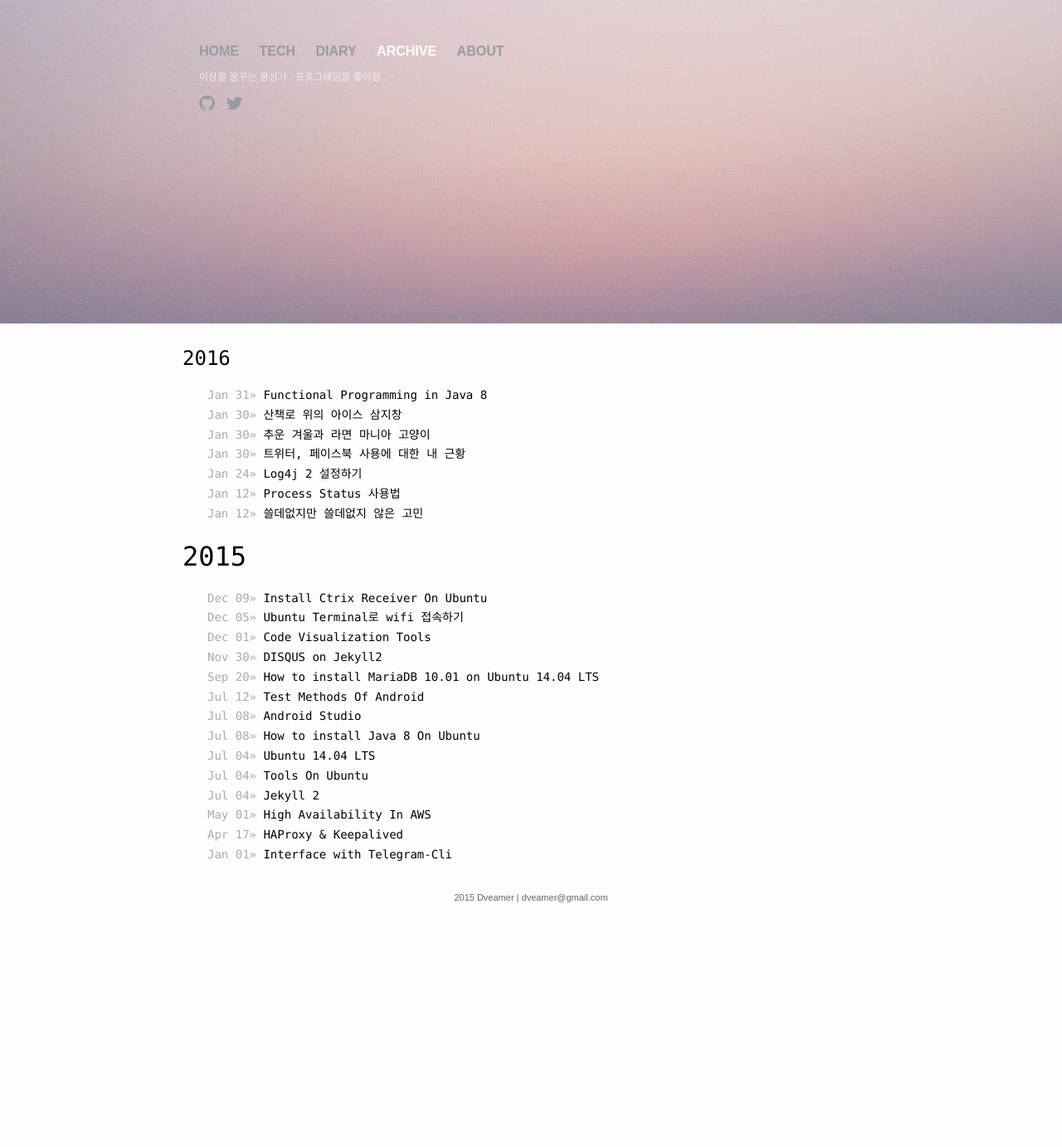
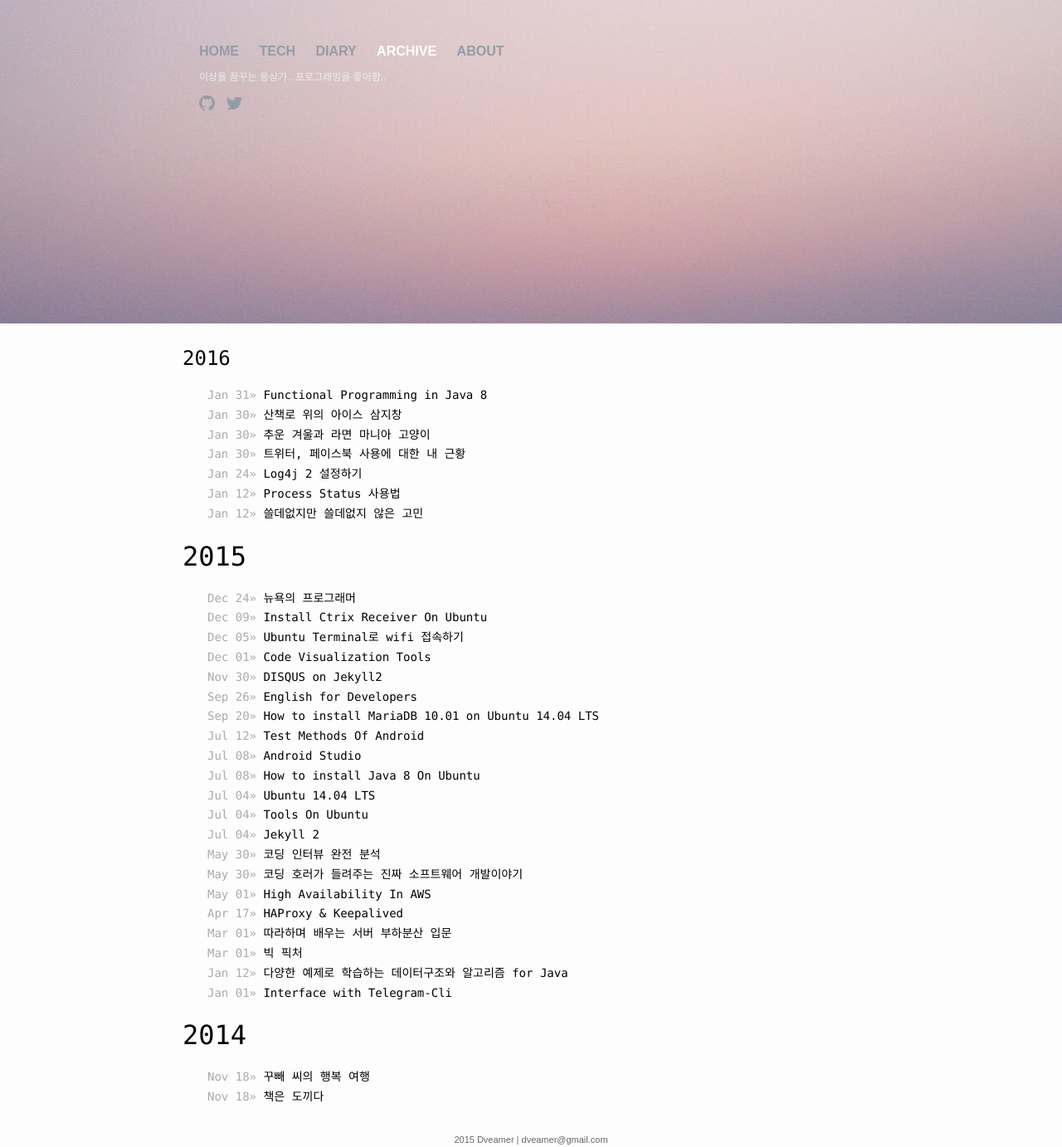
Before and after one commit to dveamer/dveamer.github.io, a Jekyll site: the page built from archive.html, in a window 1280 px wide. Shown: the whole page at 83% size. Built offline with Jekyll 4.4.1, drawn with Linux system fonts in a browser that asks for light colours; Markdown is read by kramdown in place of the engine named in the settings; comment, search, counter and statistics services are not loaded; before the commit the page ends 1091 px from its top, so only the background shows below that.

Commit message:
add articles

```diff
--- /dev/null
+++ b/_posts/Books/2014-11-18-BooksAreAxes.md
@@ -0,0 +1,36 @@
+---
+layout: post
+title:  "책은 도끼다"
+date:   2014-11-18 00:00:00
+categories: Books
+tags: humanities
+---
+![책은 도끼다](http://image.aladin.co.kr/product/1318/66/cover/8956055467_2.jpg)
+( 이미지 출처 : [알라딘](http://www.aladin.co.kr/shop/wproduct.aspx?ItemId=13186604) )
+
+  * 박웅현 지음
+  * 북하우스 출판
+
+연말이 되면 약간 조급해진다.
+
+올해도 읽은 책은 전공서적 같은 것 따위 밖에 없구나.
+소설이나 인문학 책 좀 읽어야 할 텐데..
+
+이런 조급함? ㅋ
+
+<!--more-->
+
+이 책은 그런 조급함 속에서 구매를 했던 것으로 기억된다.
+
+박웅현 작가(?)의 "여덟 단어" 를 꽤나 재미있게 읽었었다.
+아마도 "책은 도끼다" 이 책은 "여덟 단어"에 의한 기대감으로 인해 구매하게 된 것 같다.
+
+다른 사람들의 책을 소개하고 그 배경을 설명해주는 내용인데
+그 책을 소개하기 위해 다른 책 혹은 다른 사람의 말을 인용하기도한다.
+
+인문학적으로 배경지식이 거의 바닥인 나에게는 재미있기가 굉장히 힘든 책이다.
+
+사실 구매하기 전에 조금이라도 읽어봤다면 금방 알아챘을만한 책이지만
+조급함과 기대감에 얼렁뚱땅 구매해버린 책인듯
+
+결국 몇페이지 읽지도 못했다.
--- /dev/null
+++ b/_posts/Books/2014-11-18-TravelForHappy.md
@@ -0,0 +1,25 @@
+---
+layout: post
+title:  "꾸빼 씨의 행복 여행"
+date:   2014-11-18 00:00:00
+categories: Books
+tags: Novel
+---
+![꾸빼 씨의 행복 여행](http://image.aladin.co.kr/product/50/80/cover/8995501448_2.jpg)
+( 이미지 출처 : [알라딘](http://www.aladin.co.kr/shop/wproduct.aspx?ItemId=508047) )
+
+  * 프랑수아 를로르 지음
+  * 이지연 그림, 오유란 옮김
+  * 오래된 미래 출판
+  * 전자책 구매
+
+꾸빼 씨가 행복이 무엇인지 답을 얻기 위해 여행을 다닌다.
+다행히 관광여행을 다니며 느끼는 행복을 묘사한 책은 아니다.
+
+답을 얻기 위한 여행은 역시나 사람과 사건을 만나는 것으로 시작된다.
+
+<!--more-->
+
+꾸빼씨가 얻게되는 답들은 새롭거나 놀라운 것들은 아니지만 한번 읽어보기를 권한다.
+
+스토리 전개가 빨라서 읽히는 속도도 굉장히 빠르고 재미있다. 가볍게 읽기에 좋은 듯.
--- /dev/null
+++ b/_posts/Books/2015-01-12-DataStructureAndAlgorithm.md
@@ -0,0 +1,16 @@
+---
+layout: post
+title:  "다양한 예제로 학습하는 데이터구조와 알고리즘 for Java"
+date:   2015-01-12 00:00:00
+categories: Books
+tags: Programming
+---
+
+![다양한 예제로 학습하는 데이터구조와 알고리즘 for Java](http://image.aladin.co.kr/product/3624/38/cover/8966260594_1.jpg)
+( 이미지 출처 : [알라딘](http://www.aladin.co.kr/shop/wproduct.aspx?ItemId=36243861) )
+
+  * 나라심하 카루만치 지음
+  * 전계도, 전형일 옮김
+  * 인사이트 출판
+
+<!--more-->
--- /dev/null
+++ b/_posts/Books/2015-03-01-BigPicture.md
@@ -0,0 +1,34 @@
+---
+layout: post
+title:  "빅 픽처"
+date:   2015-03-01 00:00:00
+categories: Books
+tags: Novel
+---
+
+![빅 픽처](http://image.aladin.co.kr/product/714/36/cover/8984371025_1.jpg)
+( 이미지 출처 : [알라딘](http://www.aladin.co.kr/shop/wproduct.aspx?ItemId=7143629) )
+
+  * 더글라스 케네디 지음
+  * 조동섭 옮김
+  * 밝은세상 출판
+
+우리나라 드라마를 싫어한다.
+
+두가지 이유가 있는데..
+첫째는 전부 멜로이기 떄문이고
+두번째는 막장이기 떄문이다.
+
+이 책은 막장 드라마 같은 책이다.
+
+<!--more-->
+
+내가 딱 싫어하는 내용의 책이다.
+
+뒷통수 맞은 느낌..
+사고의 전환을 주는 내용.. 의 책일 것이라고 생각했었다.
+너무 제목만 보고 내 맘대로 예상하고 책을 샀다.
+
+하지만 엄청 빠르게 술술 읽혔다.
+와~! 이건 말도 안돼.. 하면서 계속 읽게되는 것이
+딱 막장 드라마라는 느낌을 들게하는 책이다.
--- /dev/null
+++ b/_posts/Books/2015-03-01-LoadBalance.md
@@ -0,0 +1,33 @@
+---
+layout: post
+title:  "따라하며 배우는 서버 부하분산 입문"
+date:   2015-03-01 00:00:00
+categories: Books
+tags: Programming
+---
+![따라하며 배우는 서버 부하분산 입문](http://image.aladin.co.kr/product/2504/79/cover/8994506608_1.jpg)
+( 이미지 출처 : [알라딘](http://www.aladin.co.kr/shop/wproduct.aspx?ItemId=25047966) )
+
+  * 미야타 히로시 지음
+  * 김완섭 옮김
+  * 제이펍 출판
+
+실습위주로 구성된 네트워크 관련 입문 서적이다.
+
+실습을 따라해보진 않았음에도 불구하고 많은 도움이 되었다.
+깊지않고 간단한 이론들과 실습의 목적, 결과를 빠르게 읽어나갈 수 있었다.
+
+<!--more-->
+
+하드웨어, 네트워크에 관해서 거의 백지상태였던 나에게
+어느정도의 개념과 용어 그리고 관심을 제공해줬다.
+
+이 책을 구매한 일자가 정확하진 않은데
+새로운 프로젝트에 투입되어 새로운 시스템을 파악하고 있을 당시였을 것이다.
+웹 서비스가 주가 아닌 자체 프로토콜 소캣통신을 통한 데이터 송수신이 주가 되는 시스템이었는데
+재미있게도 이중화가 되어있지 않았다.
+
+개선 대상의 가장 첫번째로 뽑은 것이 이중화였고 그래서 이 책을 찾게 되었던 것으로 기억한다.
+덕분에 Haproxy 와 Keepalived를 이용해서 소프트웨어 L4를 구성하고 아주 저렴한 비용으로 이중화를 시켰다.
+
+아.. 이 책에는 소프트웨어 L4에 대해서는 나오지 않는다.
--- /dev/null
+++ b/_posts/Books/2015-05-01-CodingHorror.md
@@ -0,0 +1,42 @@
+---
+layout: post
+title:  "코딩 호러가 들려주는 진짜 소프트웨어 개발이야기"
+date:   2015-05-30 00:00:00
+categories: Books
+tags: Programming Essay
+---
+
+![코딩 호러가 들려주는 진짜 소프트웨어 개발이야기](http://image.aladin.co.kr/product/3334/44/cover/8998139367_1.jpg)
+( 이미지 출처 : [알라딘](http://www.aladin.co.kr/shop/wproduct.aspx?ItemId=33344454) )
+
+  * Jeff Atwood 지음
+  * 임백준 옮김
+
+  * 엉터리 개발자에서 벗어나 진정한 개발자로 거듭나라!
+
+StackOverFlow, Trello 를 만든 개발자가 지은 책이다.
+
+사고싶다. 사고싶다. 를 오래전부터 마음속에 외치고 있었지만
+사놓고 읽지 못한 책이 많기에 맨날 미루고 있었던걸로 기억된다.
+
+어느 날 서점에 있게 되었는데
+아내가 한권 사주겠다고 선심을 베풀어 일단 골랐던 것으로 기억한다.
+정확히 언제 구매했는지는 모르겠다.
+
+<!--more-->
+
+지은이는 생각이 굉장히 많은 사람으로 추측된다.
+
+가끔은 너무 세세한 것에 신경을 쓰기도 하고
+동감되지 않는 이야기를 너무 강조하기도 하지만
+
+많은 경험과 고민 그리고 깊은 생각을 통해 얻어온 소중한 메시지들이 많이 담겨있다.
+
+그 중에서 가장 기억남는 메시지는
+
+진정한 개발자는 키보드 앞에서 완성되지 않는다는 것이다.
+
+개발자는 결국 사람과 세상을 위한 프로그램을 만드는 사람이고
+결국 사람과 세상을 가까이 두려고 노력해야한다.
+
+(기억 속의 이야기를 적은 것이라 정확하지 않을 수 있다.)
--- /dev/null
+++ b/_posts/Books/2015-05-30-CodingInterview.md
@@ -0,0 +1,16 @@
+---
+layout: post
+title:  "코딩 인터뷰 완전 분석"
+date:   2015-05-30 00:00:00
+categories: Books
+tags: Programming
+---
+
+![코딩 인터뷰 완전 분석](http://image.aladin.co.kr/product/1906/34/cover/8966260489_1.jpg)
+( 이미지 출처 : [알라딘](http://www.aladin.co.kr/shop/wproduct.aspx?ItemId=19063480) )
+
+  * Gayle Laakmann McDowell 지음
+  * 이병준 옮김
+  * 인사이트 출판
+
+<!--more-->
--- /dev/null
+++ b/_posts/Books/2015-09-26-EnglishForDevelopers.md
@@ -0,0 +1,23 @@
+---
+layout: post
+title:  "English for Developers"
+date:   2015-09-26 00:00:00
+categories: Books
+tags: Programming
+---
+
+![English for Developers](http://image.aladin.co.kr/product/6526/71/cover/8968482195_1.jpg)
+( 이미지 출처 : [알라딘](http://www.aladin.co.kr/shop/wproduct.aspx?ItemId=65267102) )
+
+ * 박재호, 이해영 지음
+ * 한빛미디어 출판
+
+책의 목적이 재미있어 보여서 샀다.
+
+근데 의외로 공부가 된다.
+영어공부 뿐만이 아니라 개발 관련 공부가 된다.
+
+<!--more-->
+
+특히, 보안 관련 용어 지식을 많이 얻게 된 것 같다.
+물론 금새 까먹지만..ㅜㅡ
--- /dev/null
+++ b/_posts/Books/2015-12-24-ProgramerInNewYork.md
@@ -0,0 +1,29 @@
+---
+layout: post
+title:  "뉴욕의 프로그래머"
+date:   2015-12-24 00:00:00
+categories: Books
+tags: Programming Novel
+---
+
+![뉴욕의 프로그래머](http://image.aladin.co.kr/product/97/93/cover150/8979145128_1.jpg)
+( 출처 : [알라딘](http://www.aladin.co.kr/shop/wproduct.aspx?ItemId=979386) )
+
+ * 임백준 지음
+ * 한빛미디어 출판
+ * 전자책 구매
+
+인터넷 어디선가에서 책 소개로..
+"IT 종사자가 아닌 사람이 IT 종사자를 이해하기에 좋은 책이다" 라는 식으로 적혀있길래
+배경만 IT회사고 그 안에서 일어나는 사건에 대한 소설책이라고 생각했다.
+
+하지만 책을 읽을 때 프로그래밍에 관한 지식이 꽤나 필요한 책이다.
+나야 너무 재미있게 읽었지만 IT 종사자가 아닌 사람들은 과연 재미있게 읽을 수 있을까?
+
+<!--more-->
+
+사실 읽으면서 뉴욕과 서울의 프로그래머 간의 차이는 크게 느끼지 못했다.
+서울에서도 충분히 가능한 이야기들이었다.
+
+다만, 충분히 가능한 이야기임에도 불구하고 나는 그렇지 못하다는 것이 좀 아쉬웠다.
+막강한 실력의 동료들을 가진 주인공이 좀 많이 부러웠다.
```
Also changed, not shown: _posts/Books/2016-01-30-ProgrammingInJava8.md (+5 -0 lines).
